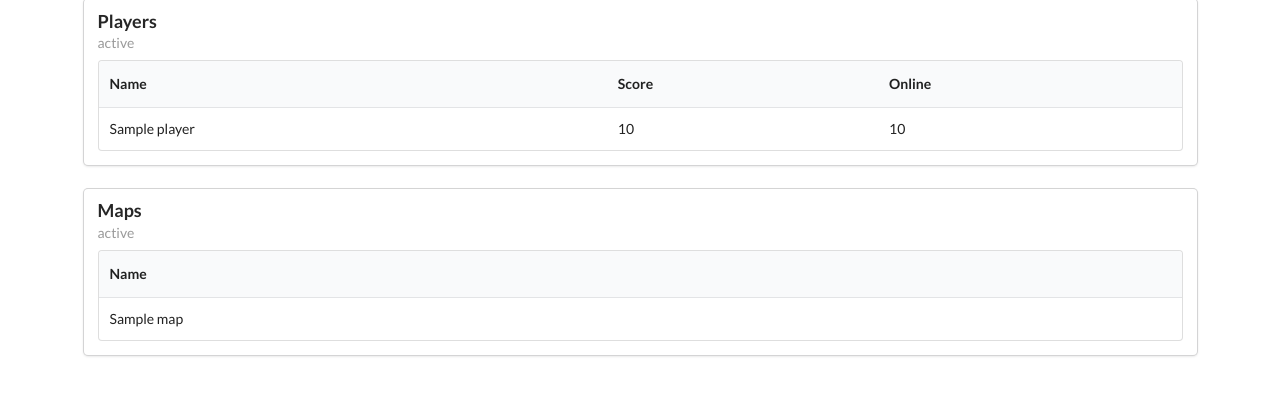
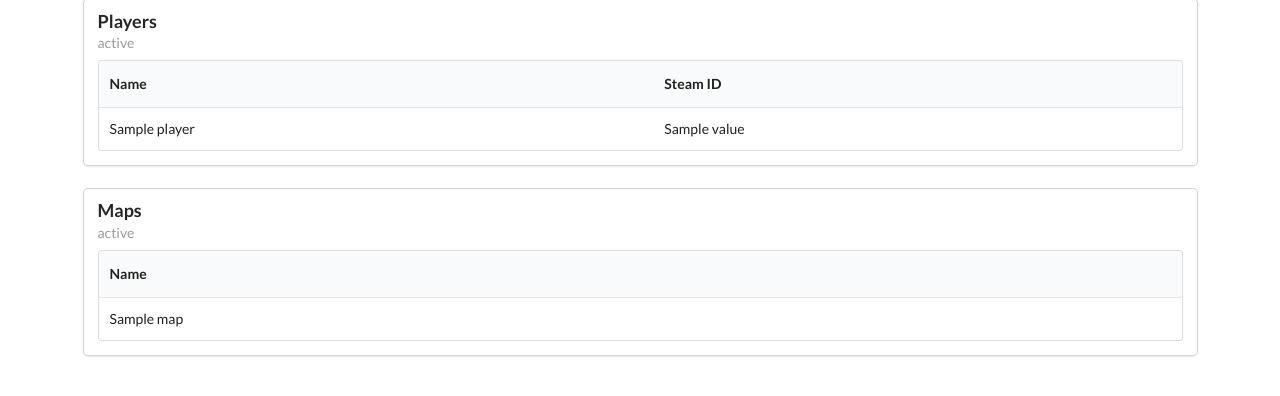
Before and after one commit to gionko/rcon-web, a Flask app: template templates/index.html in a window 1280 px wide. Shown: the part 57-453 px from the top of the page. Run offline with Flask 2, Linux system fonts and the light colour scheme; the template is opened without the code that fills it: most values are stand-ins (such as "Sample title", 1, 10 or a date in 2020); parts of the project's set-up code (start-up, migrations or seed data) failed here and were passed over; some libraries are stand-ins or nearby versions.

Commit message:
Revert "Get server info and player list via A2S instead"
This reverts commit dbdc99ab4b99bb37f081fef3bb4c4f614113cb0c.

```diff
--- a/application.py
+++ b/application.py
@@ -6,7 +6,6 @@ import functools
 import os
 import re
 import simplekv.memory
-import valve.source.a2s
 import valve.rcon
 
 
@@ -67,27 +66,21 @@ def regex_single(string, regex):
 @app.route('/')
 @secured
 def index():
-    info = valve.source.a2s.ServerQuerier(server).info()
+    with valve.rcon.RCON(server, password) as rcon:
+        data = rcon('status')
 
-    title = info['server_name']
+    title = regex_single(data, 'hostname *: *(.*)')
 
-    players_status = '{} players, {} bots'.format(info['player_count'], info['bot_count'])
+    players_status = regex_single(data, 'players *: *(\d* humans, \d* bots \(\d*/\d* max\)).*')
     players = []
-    for p in sorted(valve.source.a2s.ServerQuerier(server).players()['players'], key=lambda p: p['score'], reverse=True):
-        m, s = divmod(p['duration'], 60)
-        h, m = divmod(m, 60)
-        if h > 0:
-            duration = '{:1.0f}:{:02.0f}:{:02.0f}'.format(h, m, s)
-        else:
-            duration = '{:02.0f}:{:02.0f}'.format(m, s)
+    for name, value in regex_all(data, '# .*\d* .*\d* \"(.*)\" .*(STEAM.*?) .*'):
         player = {
-            'name': p['name'],
-            'score': p['score'],
-            'duration': duration
+            'name': name,
+            'value': value
         }
         players.append(player)
 
-    maps_status = info['map']
+    maps_status = regex_single(data, 'map *: *(.*)')
     maps = [{'name': name, 'value': config['maps'][name]['value']} for name in config['maps']]
 
     return flask.render_template('index.html',
@@ -113,12 +106,9 @@ def login():
 @secured_ajax
 def ban():
     data = flask.request.get_json()
-    # TODO: rcon status, find steam id by matching the player name in data['player']
-    '''
     with valve.rcon.RCON(server, password) as rcon:
         rcon('banid {} {}'.format(data['period'], data['player']))
         rcon('kickid {} {}'.format(data['player'], data['message']))
-    '''
     return flask.jsonify(ok=True, error=None)
 
 
@@ -126,11 +116,8 @@ def ban():
 @secured_ajax
 def kick():
     data = flask.request.get_json()
-    # TODO: rcon status, find steam id by matching the player name in data['player']
-    '''
     with valve.rcon.RCON(server, password) as rcon:
         rcon('kickid {} {}'.format(data['player'], data['message']))
-    '''
     return flask.jsonify(ok=True, error=None)
 
 
--- a/static/index.js
+++ b/static/index.js
@@ -35,6 +35,7 @@ $('.rcon-button-ban-period').on('click', function(e) {
 // Open user dialog on user row click
 $('.user_action').click(function() {
 	name = $(this).data('name');
+	value = $(this).data('value');
 	$('.value-user').text(name);
 	$('.user_dialog').modal('show');
 });
@@ -66,14 +67,14 @@ $('.user_dialog').modal({
 	onApprove: function(e) {
 		if (e.hasClass('kick')) {
 			var data = {
-				player:  name,
+				player:  value,
 				message: $('.rcon-button-ban-msg.active').data('value')
 			};
 			ajax('kick', data);
 		} else
 		if (e.hasClass('ban')) {
 			var data = {
-				player:  name,
+				player:  value,
 				message: $('.rcon-button-ban-msg.active').data('value'),
 				period:  $('.rcon-button-ban-period.active').data('value')
 			};
--- a/templates/index.html
+++ b/templates/index.html
@@ -30,16 +30,14 @@
 								<thead>
 									<tr>
 										<th>Name</th>
-										<th>Score</th>
-										<th>Online</th>
+										<th>Steam ID</th>
 									</tr>
 								</thead>
 								<tbody>
 									{% for player in players %}
 									<tr>
-										<td class="user_action" data-name="{{ player.name }}">{{ player.name }}</td>
-										<td class="user_action" data-name="{{ player.name }}">{{ player.score }}</td>
-										<td class="user_action" data-name="{{ player.name }}">{{ player.duration }}</td>
+										<td class="user_action" data-name="{{ player.name }}" data-value="{{ player.value }}">{{ player.name }}</td>
+										<td class="user_action" data-name="{{ player.name }}" data-value="{{ player.value }}">{{ player.value }}</td>
 									</tr>
 									{% endfor %}
 								</tbody>
```
